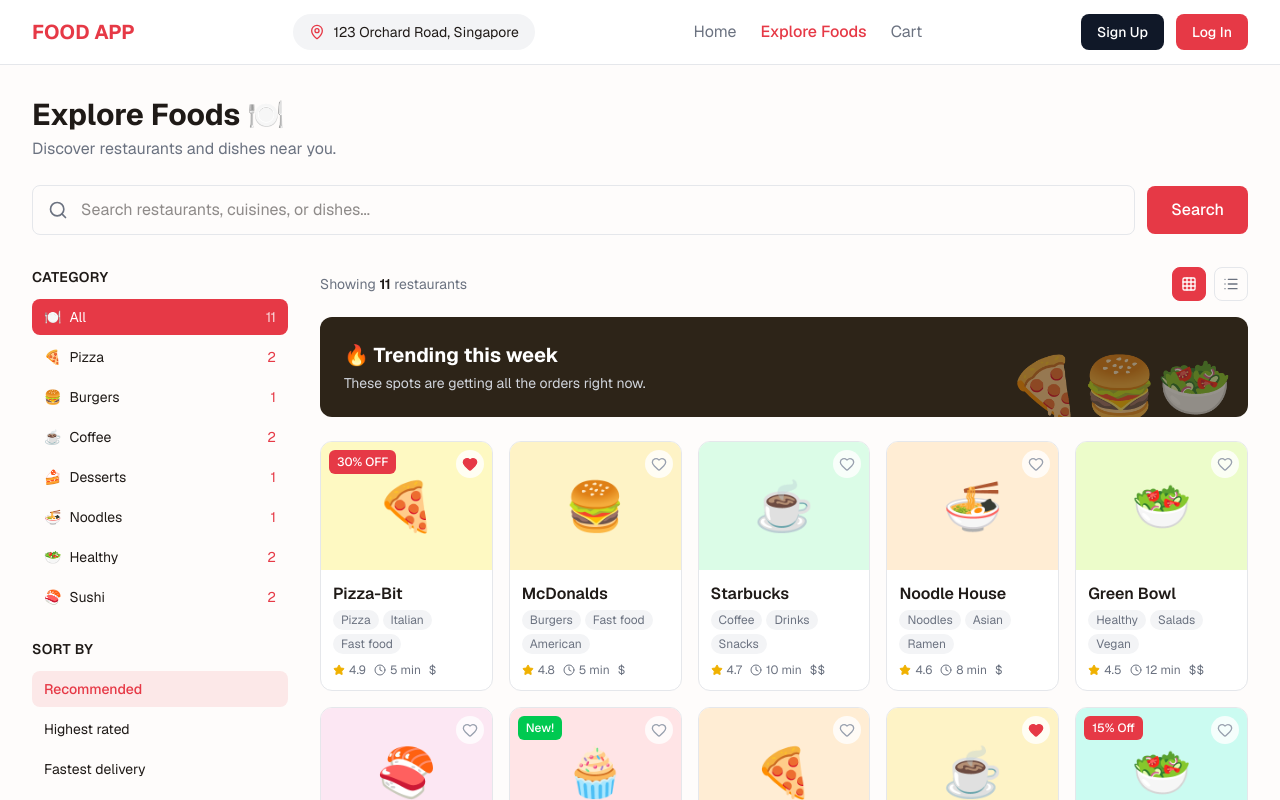
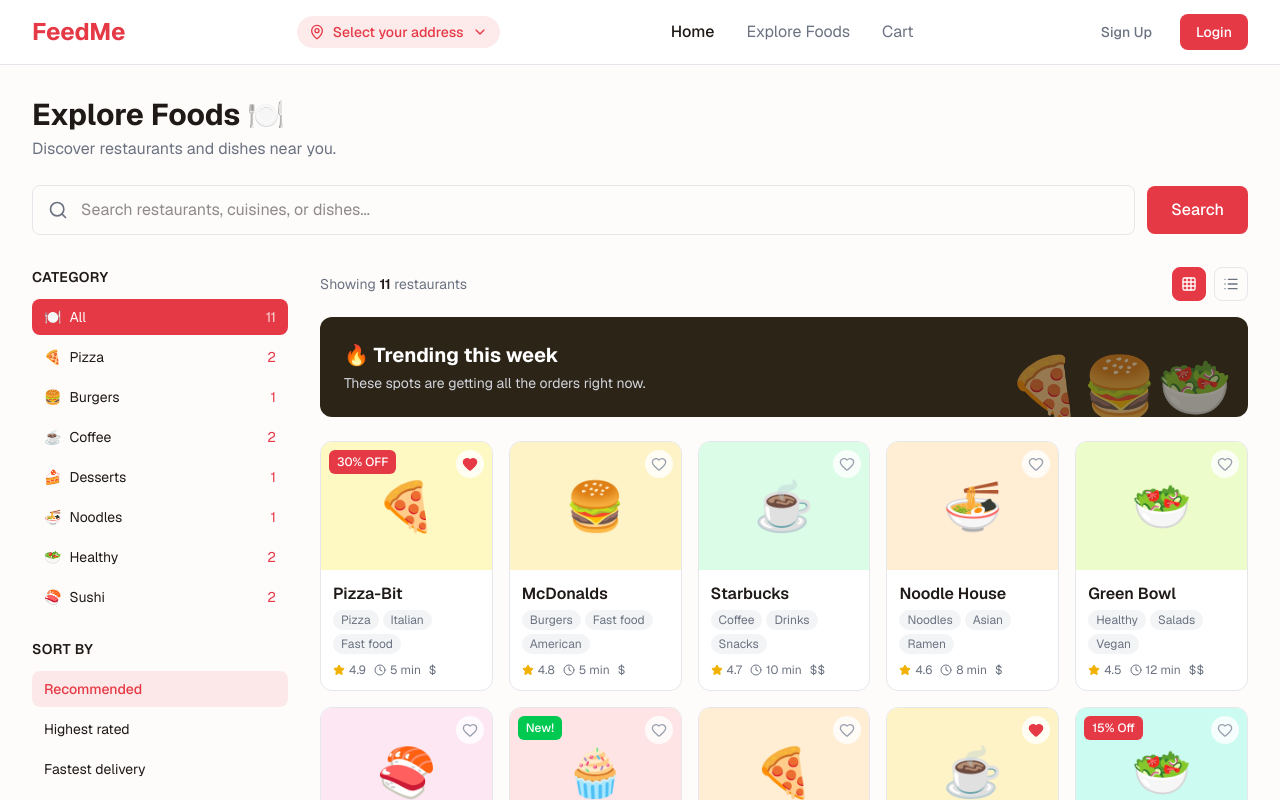
Before and after one commit to athmaw/food-delivery-app, a Next.js app: page /explore in a window 1280 px wide. Shown: the top 800 px of the page. Built offline with nearby package versions, Linux system fonts and the light colour scheme; no server answers.

Commit message:
consistent header across all pages

```diff
--- a/app/explore/page.tsx
+++ b/app/explore/page.tsx
@@ -6,6 +6,7 @@
 import { onAuthStateChanged, User, signOut } from "firebase/auth";
 import { auth } from "@/app/lib/firebase";
 import { useCart } from "@/hooks/use-cart";
+import { Navbar } from "@/components/landing/navbar"
 
 // Categories data
 const categories = [
@@ -319,7 +320,7 @@
 
   return (
     <div className="min-h-screen bg-background">
-      <header className="sticky top-0 z-50 bg-white border-b border-border">
+      {/* <header className="sticky top-0 z-50 bg-white border-b border-border">
         <div className="max-w-7xl mx-auto px-4 sm:px-6 lg:px-8">
           <div className="flex items-center justify-between h-16">
             <Link href="/" className="text-xl font-bold text-primary">FOOD APP</Link>
@@ -342,7 +343,9 @@
             </div>
           </div>
         </div>
-      </header>
+      </header> */}
+
+      <Navbar />
 
       <div className="max-w-7xl mx-auto px-4 sm:px-6 lg:px-8 py-8">
         <div className="mb-6">
```
